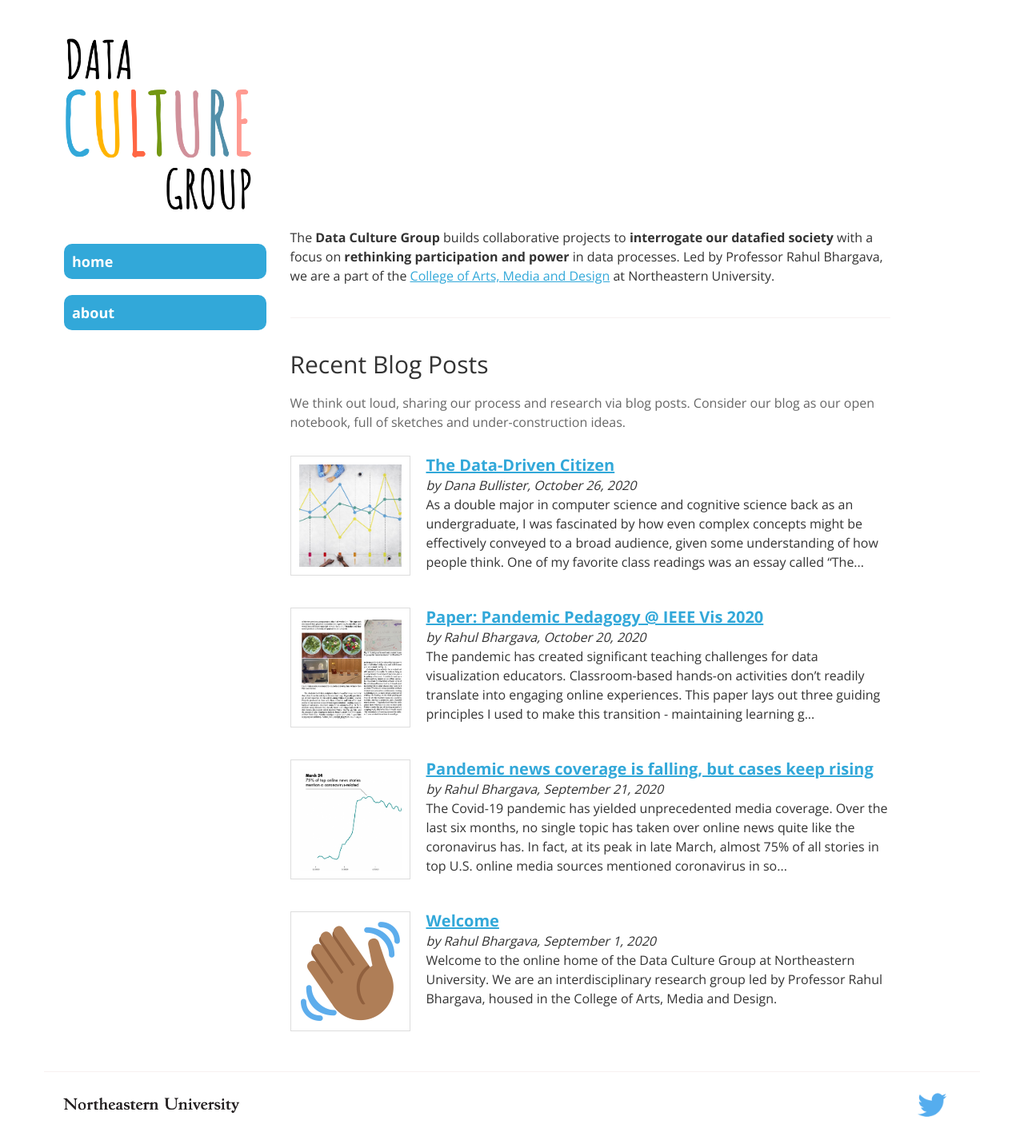
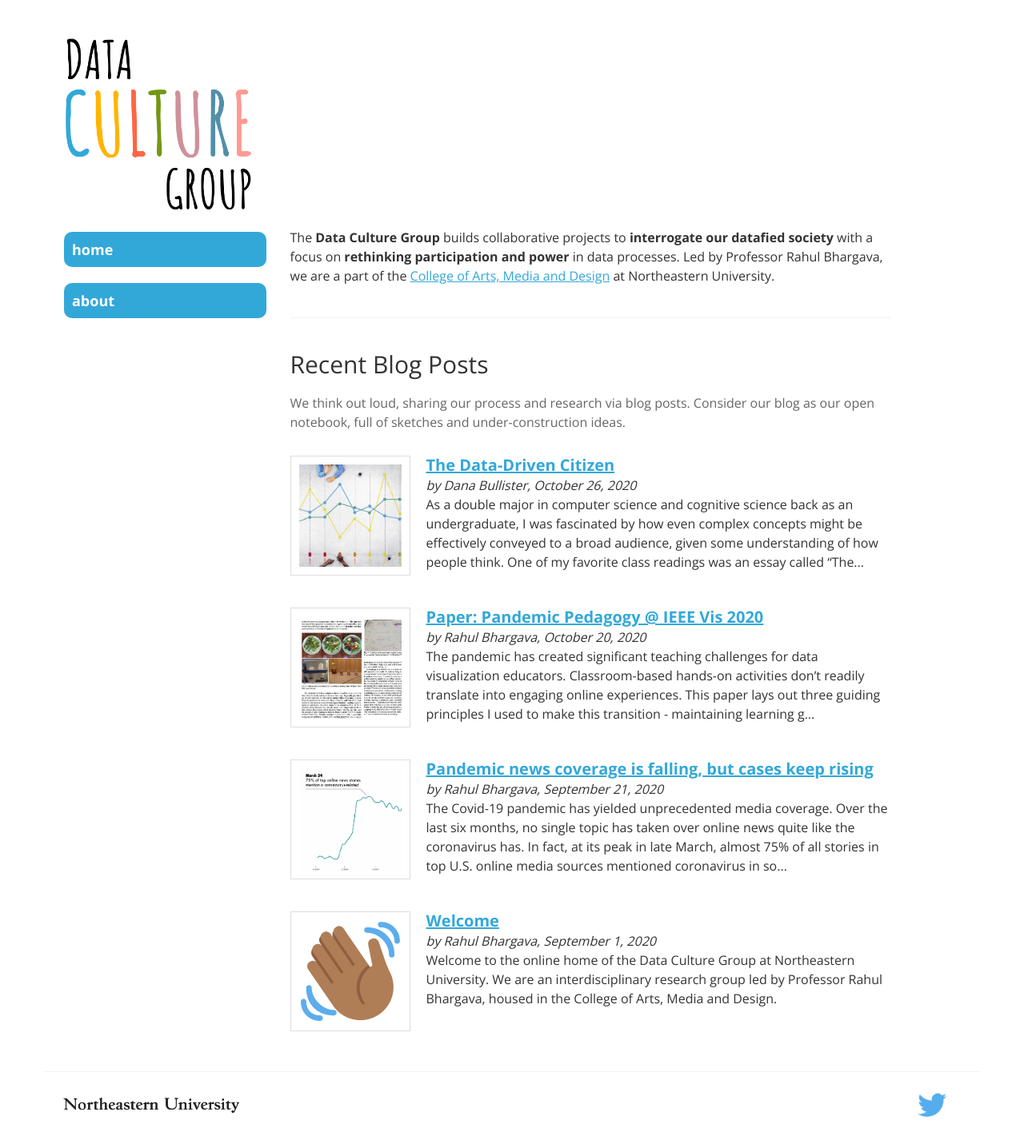
Before and after one commit to dataculturegroup/data-culture-group-website, a Jekyll site: the page built from index.html, in a window 1280 px wide. Shown: the whole page at 80% size. Built offline with Jekyll 4.4.1, drawn with Linux system fonts in a browser that asks for light colours; the list of posts is cut into pages by our own code.

Commit message:
fix responsive main content top margin

```diff
--- a/static/css/main.css
+++ b/static/css/main.css
@@ -65,7 +65,7 @@
   margin-top: 255px;
 }
 .sidebar-nav {
-  margin: 20px 0 0 0;
+  margin: 5px 0 0 0;
   padding: 0;
 }
 .sidebar-nav li {
@@ -210,12 +210,12 @@
 /* Responsive Conditional */
 @media (max-width: 1200px) {
   .main-layout {
-    margin-top: 200px;
+    margin-top: 212px;
   }
 }
 @media (max-width: 992px) {
   .main-layout {
-    margin-top: 150px;
+    margin-top: 158px;
   }
 }
 @media (max-width: 768px) {
```
